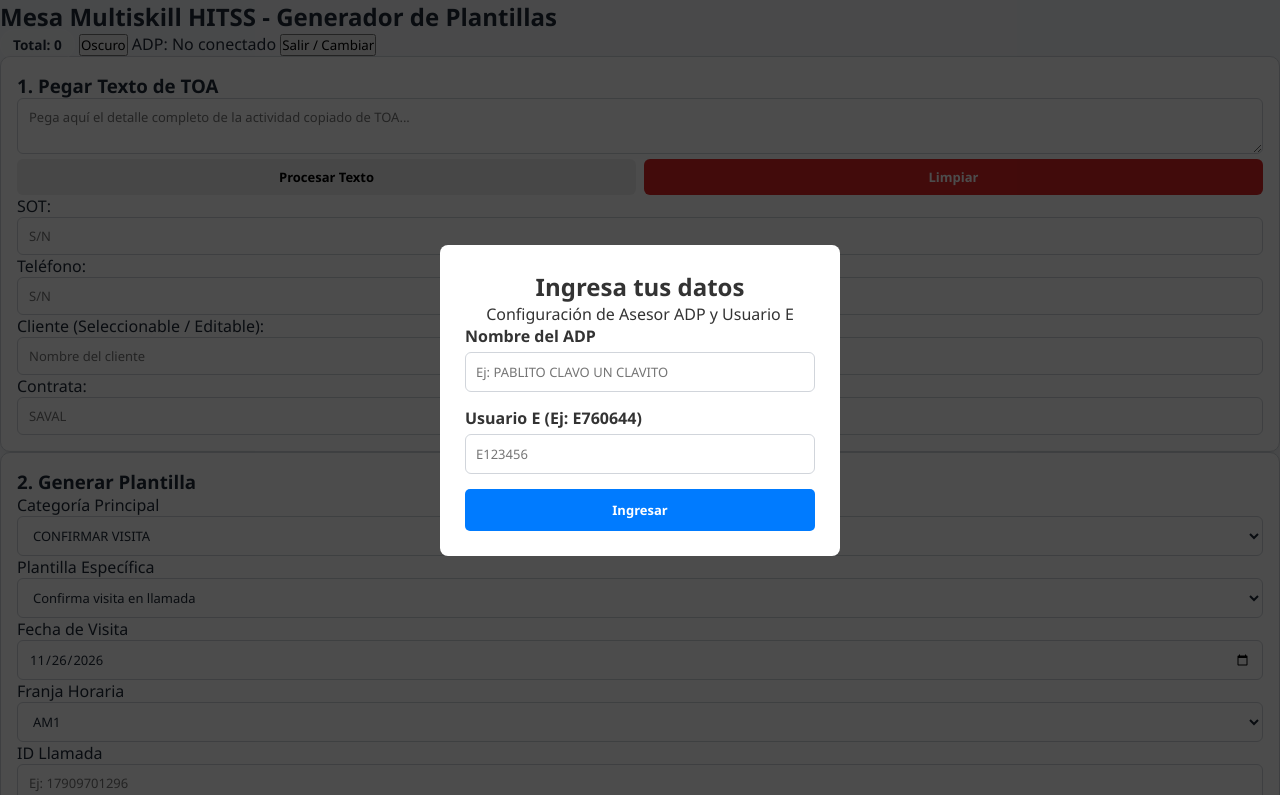
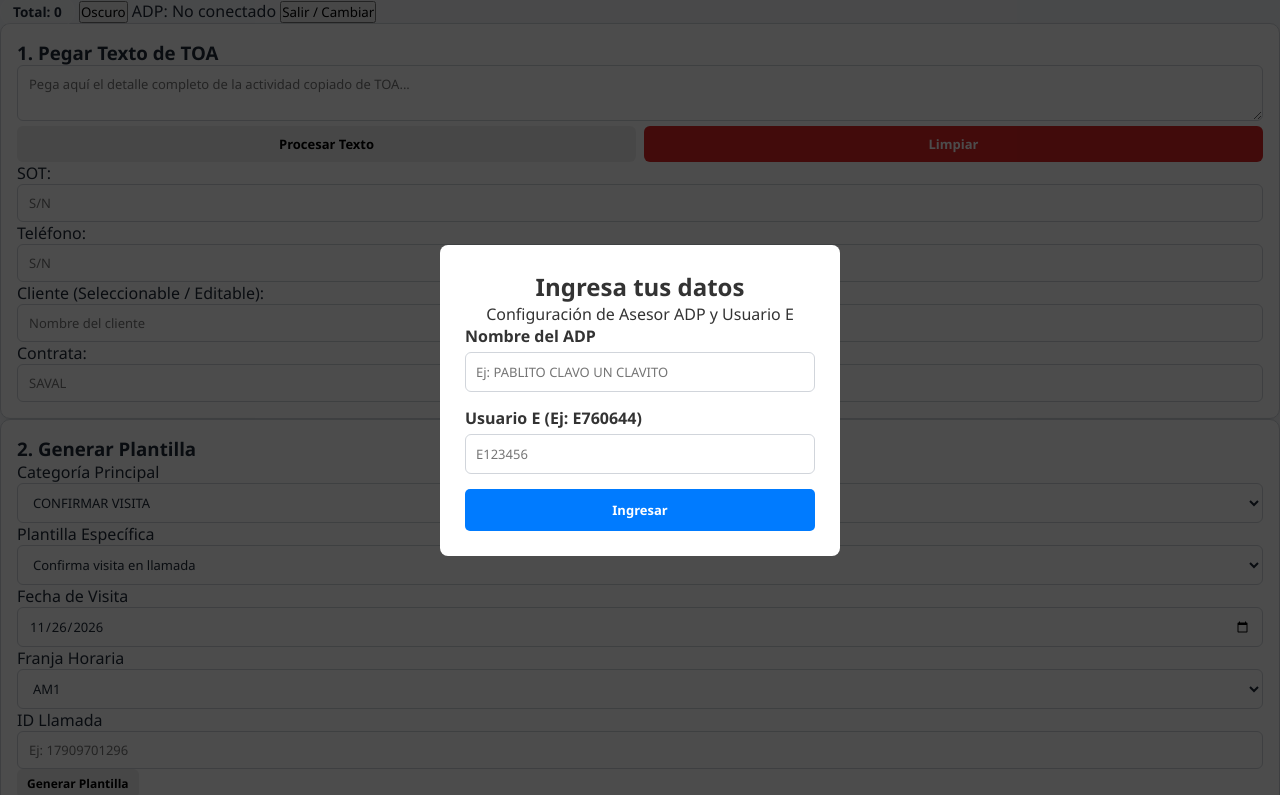
Before and after one commit to BarbaraDITI/generador-plantillas, a plain HTML site: page index.html in a window 1280 px wide. Shown: the top 795 px of the page. Drawn offline with Linux system fonts and the light colour scheme.

Commit message:
Update index.html

```diff
--- a/index.html
+++ b/index.html
@@ -44,7 +44,7 @@
 
   <!-- Header con Contador y Botón de Modo Oscuro -->
   <header>
-    <h2>Mesa Multiskill HITSS - Generador de Plantillas</h2>
+
     <div class="user-info">
       <!-- Contador de Gestiones en Vivo -->
       <span id="contadorGestiones" style="background: rgba(255,255,255,0.2); padding: 5px 12px; border-radius: 15px; font-size: 0.85rem; border: 1px solid rgba(255,255,255,0.3); font-weight: bold;">
```
